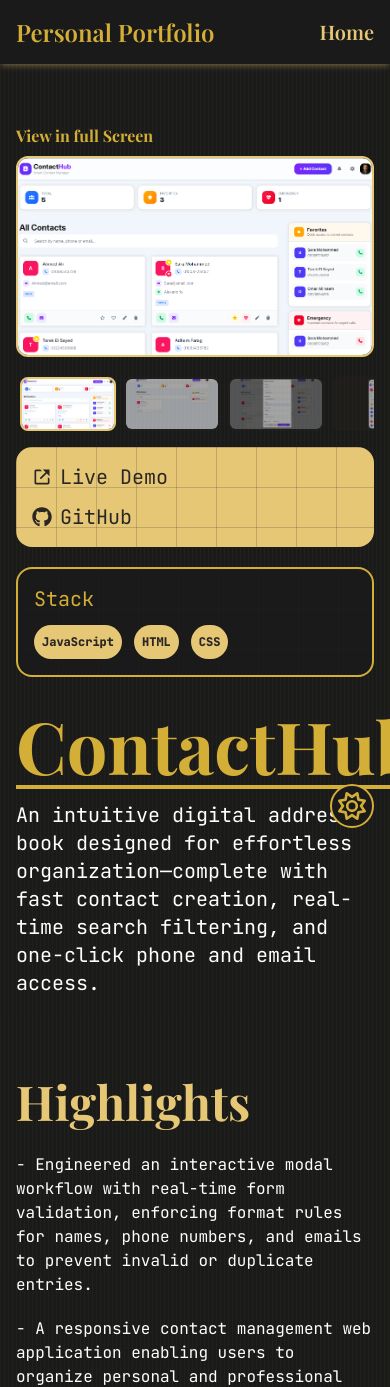
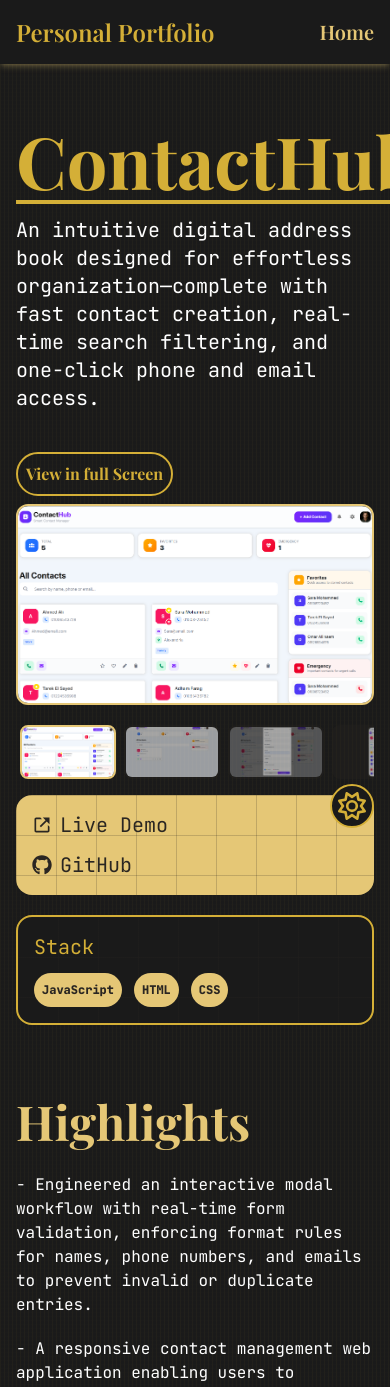
Before and after one commit to Kharboush98/personalportfolio, a Next.js app: page /projects/contactHub in a window 390 px wide. Shown: the top 1387 px of the page. Built offline with nearby package versions, Linux system fonts and the light colour scheme; a web font is replaced by a local one.

Commit message:
restyled the Project page layout on mobile phones

```diff
--- a/src/app/(main-site)/projects/[slug]/page.tsx
+++ b/src/app/(main-site)/projects/[slug]/page.tsx
@@ -34,9 +34,19 @@ export default async function page({
         className="min-h-fit selection:bg-secondary selection:text-primary scroll-mt-16 pb-16 font-playfair bg-linen-weave border-b-2 border-primary"
       >
         <div className="section-container">
+          <div className="pb-10 md:hidden">
+            <h1
+              className="relative mb-5 w-fit font-playfair text-primary text-7xl font-bold
+                        after:absolute after:-bottom-2 after:left-0 after:h-1 after:w-full after:bg-current"
+            >
+              {project?.title}
+            </h1>
+            <p className="font-jetbrains text-xl">{project?.description}</p>
+          </div>
+
           <div className="flex flex-col gap-8 md:flex-row">
-            <div className="min-w-0 md:flex-2 order-2 md:order-1 ">
-              <div className="pb-10">
+            <div className="min-w-0 md:flex-2 order-2 md:order-1">
+              <div className="pb-10 hidden md:block">
                 <h1
                   className="relative mb-5 w-fit font-playfair text-primary text-7xl font-bold
                         after:absolute after:-bottom-2 after:left-0 after:h-1 after:w-full after:bg-current"
@@ -82,7 +92,7 @@ export default async function page({
               </div>
             </div>
 
-            <div className="min-w-0 md:flex-1 order-1 md:order-2 lg:sticky lg:top-24 lg:self-start">
+            <div className="min-w-0 md:flex-1 md:order-2 order-1 lg:sticky lg:top-24 lg:self-start">
               <ProjectGallery images={imgs} title={project.title} />
 
               <div className="dark:bg-primary-accent mb-5 bg-primary bg-grid-pattern font-jetbrains text-secondary flex flex-col p-4 items-start justify-centers gap-3 rounded-2xl">
@@ -111,13 +121,13 @@ export default async function page({
 
               <div
                 className="dark:bg-background border-2 border-primary bg-grid-pattern font-jetbrains text-secondary flex flex-col
-               p-4 items-start justify-centers gap-3 rounded-2xl "
+               p-4 items-start justify-centers gap-3 rounded-2xl"
               >
                 <div className="text-primary text-xl">Stack</div>
                 {project?.tech && project.tech.length > 0 && (
                   <div className="flex flex-wrap gap-3">
                     {project.tech.map((item) => (
-                      <div className="bg-primary-accent p-2 rounded-full font-extrabold">
+                      <div className="bg-primary-accent p-2 rounded-full font-extrabold hover:scale-105">
                         <div key={item} className="text-secondary text-[12px]">
                           {item}
                         </div>
--- a/src/app/Components/ui/ProjectGallery/ProjectGallery.tsx
+++ b/src/app/Components/ui/ProjectGallery/ProjectGallery.tsx
@@ -36,7 +36,7 @@ export default function ProjectGallery({
           type="button"
           onClick={openModal}
           aria-label="Open image full screen text"
-          className="text-primary font-bold cursor-pointer mb-2"
+          className="text-primary font-bold cursor-pointer rounded-3xl mb-2 p-2 border-2 border-primary hover:text-background hover:bg-primary"
         >
           View in full Screen
         </button>
```
